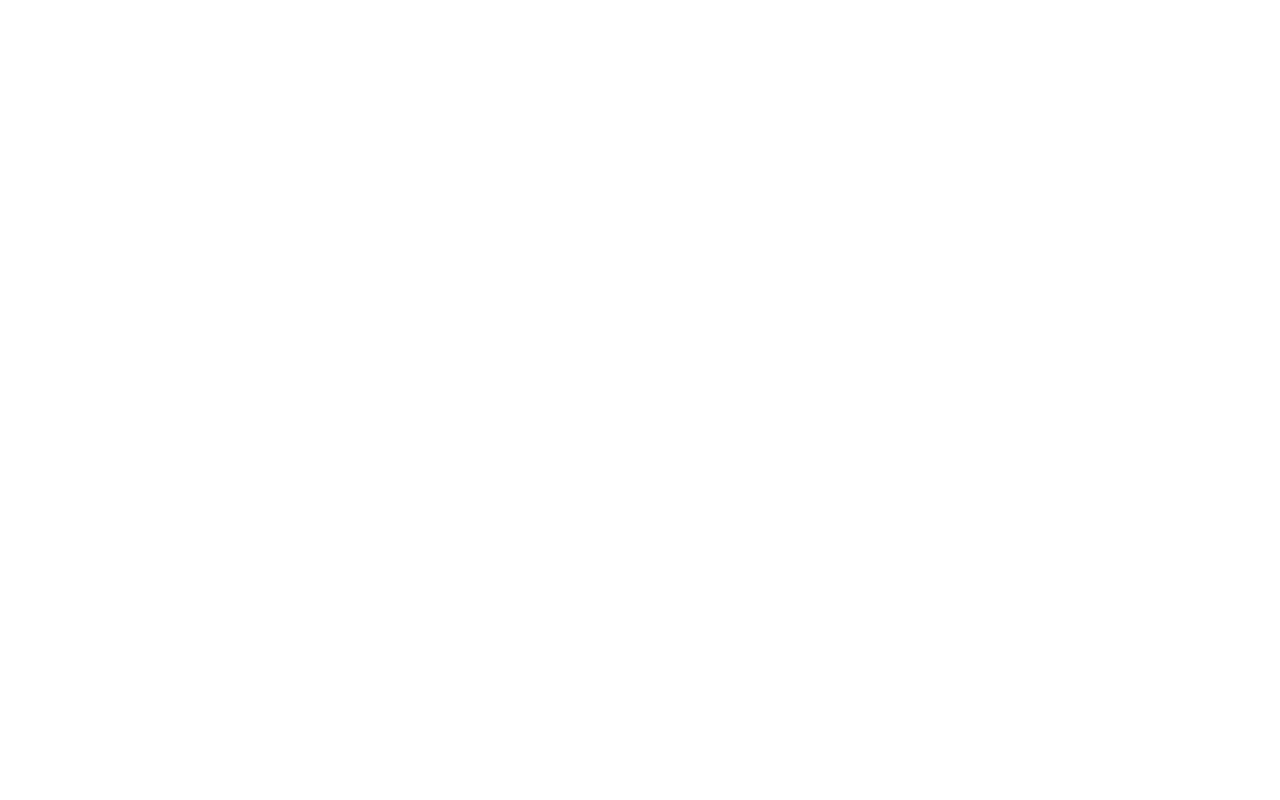
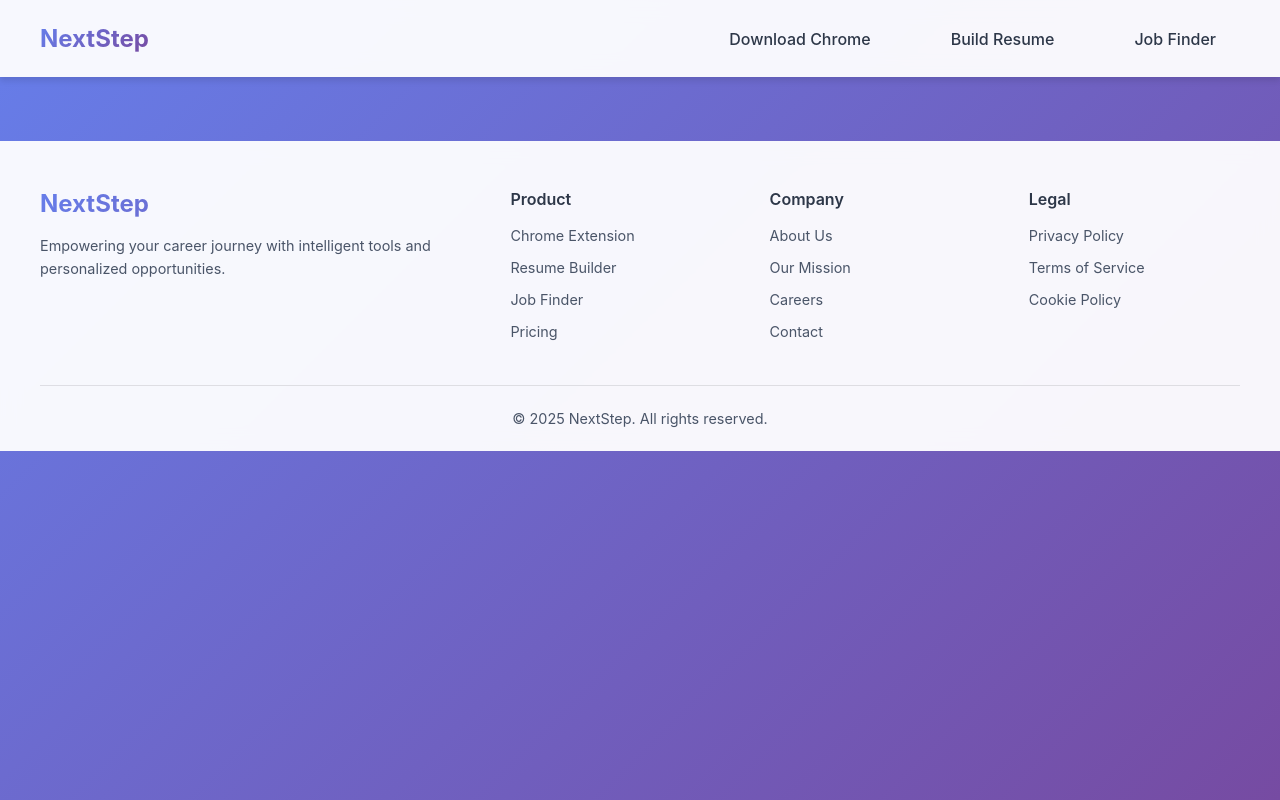
Before and after one commit to ujenniee/DubHacks, a plain HTML site: page jobFinder.html in a window 1280 px wide. Drawn offline with Linux system fonts and the light colour scheme.

Commit message:
added footer to jobFinder website

```diff
--- a/jobFinder.html
+++ b/jobFinder.html
@@ -0,0 +1,65 @@
+<!DOCTYPE html>
+<html lang="en">
+<head>
+    <meta charset="UTF-8">
+    <meta name="viewport" content="width=device-width, initial-scale=1.0">
+    <title>Modern Navbar</title>
+    <link rel="stylesheet" href="style.css">
+</head>
+<body>
+    <nav id="navbar">
+        <div class="nav-container">
+            <a href="home.html" class="logo">NextStep</a>
+            <ul class="nav-links">
+                <li><a href="#download">Download Chrome </a></li>
+                <li><a href="#contact">Build Resume</a></li>
+                <li><a href="jobFinder.html">Job Finder</a></li>
+            </ul>
+        </div>
+    </nav>
+
+</body>
+    <!-- Footer -->
+    <footer>
+        <div class="footer-container">
+            <div class="footer-content">
+                <div class="footer-section">
+                    <h3 class="footer-logo">NextStep</h3>
+                    <p class="footer-description">Empowering your career journey with intelligent tools and personalized opportunities.</p>
+                </div>
+
+                <div class="footer-section">
+                    <h4 class="footer-heading">Product</h4>
+                    <ul class="footer-links">
+                        <li><a href="#download">Chrome Extension</a></li>
+                        <li><a href="#resume">Resume Builder</a></li>
+                        <li><a href="#jobs">Job Finder</a></li>
+                        <li><a href="#pricing">Pricing</a></li>
+                    </ul>
+                </div>
+
+                <div class="footer-section">
+                    <h4 class="footer-heading">Company</h4>
+                    <ul class="footer-links">
+                        <li><a href="#about">About Us</a></li>
+                        <li><a href="#mission">Our Mission</a></li>
+                        <li><a href="#careers">Careers</a></li>
+                        <li><a href="#contact">Contact</a></li>
+                    </ul>
+                </div>
+
+                <div class="footer-section">
+                    <h4 class="footer-heading">Legal</h4>
+                    <ul class="footer-links">
+                        <li><a href="#privacy">Privacy Policy</a></li>
+                        <li><a href="#terms">Terms of Service</a></li>
+                        <li><a href="#cookies">Cookie Policy</a></li>
+                    </ul>
+                </div>
+            </div>
+
+            <div class="footer-bottom">
+                <p>&copy; 2025 NextStep. All rights reserved.</p>
+            </div>
+        </div>
+    </footer>
```
Also changed, not shown: home.html (+2 -2 lines).
